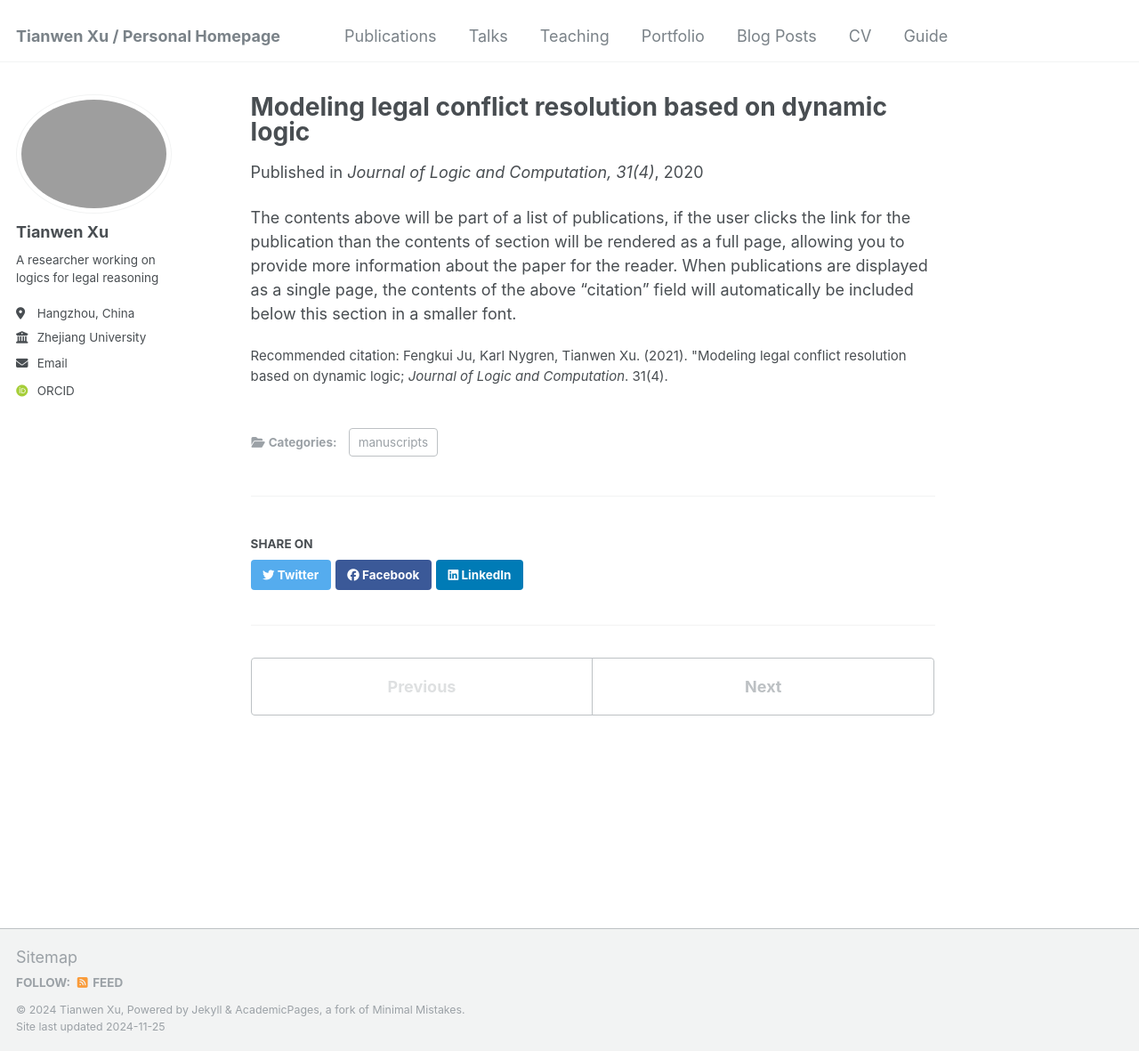
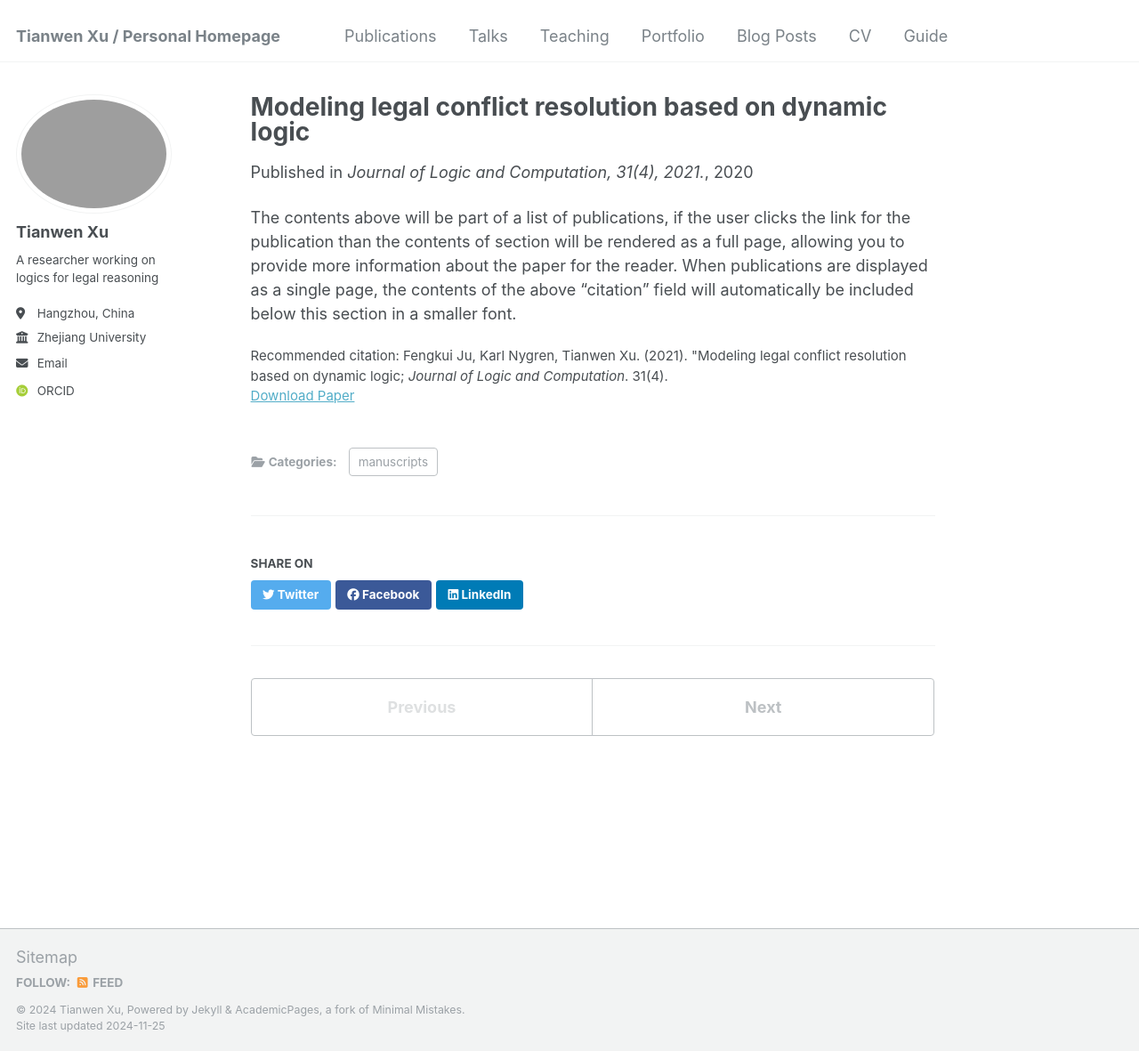
Before and after one commit to tianwenxu-lawlogic/tianwenxu-lawlogic.github.io, a Jekyll site: the page built from _publications/2020-09-29-legal-conflict-resolution.md, in a window 1280 px wide and 1181 px high. Shown: the whole window at 89% size. Built offline with Jekyll 4.4.1, drawn with Linux system fonts in a browser that asks for light colours; some web fonts are replaced; part of the change alters nothing that is shown.

Commit message:
Update 2020-09-29-legal-conflict-resolution.md

```diff
--- a/_publications/2020-09-29-legal-conflict-resolution.md
+++ b/_publications/2020-09-29-legal-conflict-resolution.md
@@ -2,12 +2,12 @@
 title: "Modeling legal conflict resolution based on dynamic logic"
 collection: publications
 category: manuscripts
-permalink: /publication/https://doi.org/10.1093/logcom/exaa054
-excerpt: 'This paper is about the number 2. The number 3 is left for future work.'
+permalink: /publication/Modeling legal conflict resolution based on dynamic logic
+#excerpt: 'This paper is about the number 2. The number 3 is left for future work.'
 date: 2020-09-29
-venue: 'Journal of Logic and Computation, 31(4)'
+venue: 'Journal of Logic and Computation, 31(4), 2021.'
 #slidesurl: 'http://academicpages.github.io/files/slides2.pdf'
-#paperurl: 'http://academicpages.github.io/files/paper2.pdf'
+paperurl: 'https://doi.org/10.1093/logcom/exaa054'
 citation: 'Fengkui Ju, Karl Nygren, Tianwen Xu. (2021). &quot;Modeling legal conflict resolution based on dynamic logic; <i>Journal of Logic and Computation</i>. 31(4).'
 ---
 
```
